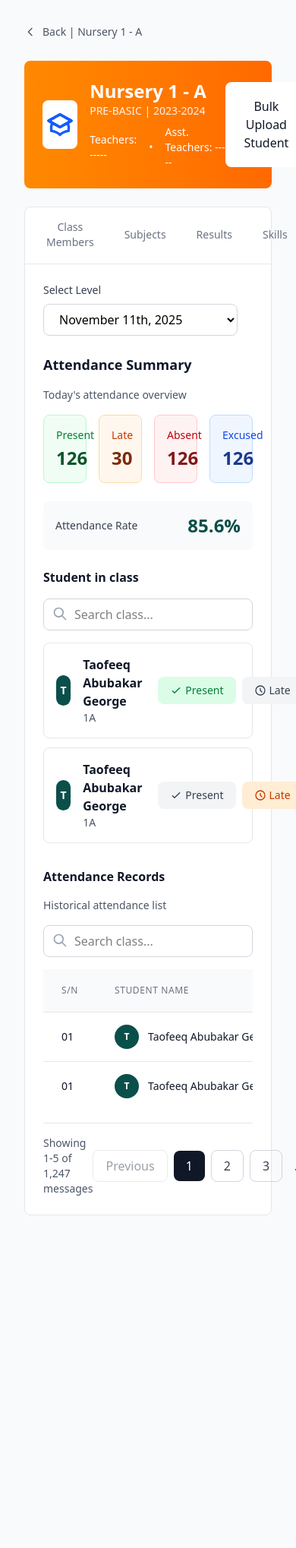
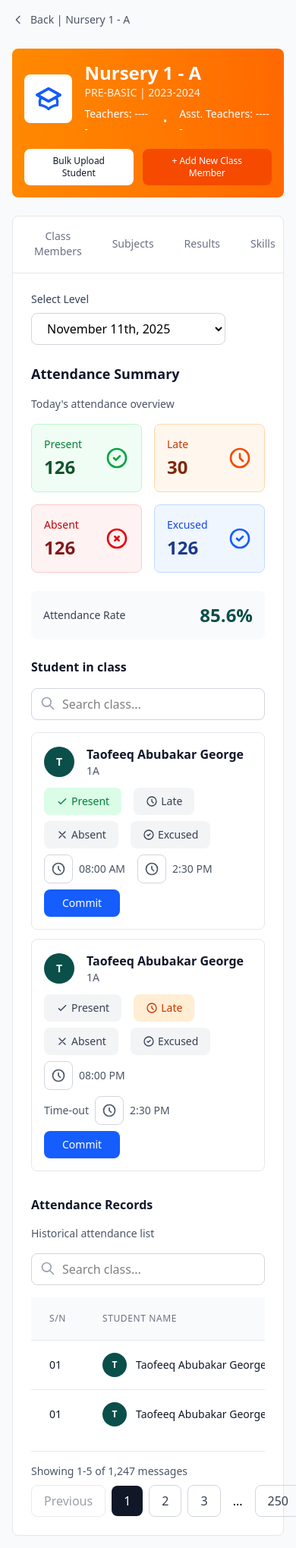
Before and after one commit to tsucess/kokokah_sms, a Laravel app: page /admin/classes/attendance in a window 390 px wide. Shown: the part 129-2167 px from the top of the page at 76% size. Run offline with Laravel 12, Linux system fonts and the light colour scheme; style sheets or scripts are compiled from the project's sources; some libraries are stand-ins or nearby versions.

Commit message:
fixed responsiveness

```diff
--- a/resources/views/admin/classes/attendance.blade.php
+++ b/resources/views/admin/classes/attendance.blade.php
@@ -4,10 +4,10 @@
 @section('page-title', 'Welcome to Kokokah')
 
 @section('content')
-<div class="p-8">
+<div class="p-4 md:p-8">
     <!-- Back Button -->
     <div class="mb-6">
-        <a href="{{ route('admin.classes') }}" class="inline-flex items-center text-sm text-gray-600 hover:text-gray-900">
+        <a href="{{ route('admin.classes') }}" class="inline-flex items-center text-sm sm:text-base text-gray-600 hover:text-gray-900">
             <svg class="w-4 h-4 mr-2" fill="none" stroke="currentColor" viewBox="0 0 24 24">
                 <path stroke-linecap="round" stroke-linejoin="round" stroke-width="2" d="M15 19l-7-7 7-7" />
             </svg>
@@ -16,7 +16,7 @@
     </div>
 
     <!-- Class Info Card -->
-    <div class="bg-gradient-to-r from-orange-400 to-orange-500 rounded-lg p-6 mb-6 flex items-center justify-between">
+    <div class="bg-linear-to-r from-orange-400 to-orange-500 rounded-lg p-4 sm:p-6 mb-6 flex flex-col gap-4 sm:flex-row sm:items-center justify-between">
         <div class="flex items-center space-x-4">
             <div class="w-16 h-16 bg-white rounded-lg flex items-center justify-center">
                 <svg class="w-10 h-10 text-blue-600" fill="none" stroke="currentColor" viewBox="0 0 24 24">
@@ -36,10 +36,10 @@
             </div>
         </div>
         <div class="flex gap-3">
-            <button class="px-6 py-2 bg-white text-gray-900 rounded-lg font-medium hover:bg-gray-100 transition-colors">
+            <button class="px-4 sm:px-6 py-2 text-xs sm:text-sm bg-white text-gray-900 rounded-lg font-medium hover:bg-gray-100 transition-colors">
                 Bulk Upload Student
             </button>
-            <button class="px-6 py-2 bg-orange-600 text-white rounded-lg font-medium hover:bg-orange-700 transition-colors">
+            <button class="px-4 sm:px-6 py-2 text-xs sm:text-sm bg-orange-600 text-white rounded-lg font-medium hover:bg-orange-700 transition-colors">
                 + Add New Class Member
             </button>
         </div>
@@ -48,7 +48,7 @@
     <!-- Tabs -->
     <div class="bg-white rounded-lg border border-gray-200">
         <!-- Tab Headers -->
-        <div class="border-b border-gray-200">
+        <div class="border-b border-gray-200 overflow-x-auto" style="scrollbar-width: none; -ms-overflow-style: none;">
             <nav class="flex space-x-8 px-6" aria-label="Tabs">
                 <button class="py-4 px-1 border-b-2 border-transparent text-gray-500 hover:text-gray-700 hover:border-gray-300 font-medium text-sm">
                     Class Members
@@ -83,7 +83,7 @@
                 <h3 class="text-lg font-semibold text-gray-900 mb-4">Attendance Summary</h3>
                 <p class="text-sm text-gray-600 mb-4">Today's attendance overview</p>
 
-                <div class="grid grid-cols-4 gap-4">
+                <div class="grid grid-cols-2 sm:grid-cols-4 gap-4">
                     <!-- Present -->
                     <div class="bg-green-50 border border-green-200 rounded-lg p-4">
                         <div class="flex items-center justify-between">
@@ -164,7 +164,7 @@
                 <div class="space-y-3">
                     <!-- Student 1 -->
                     <div class="border border-gray-200 rounded-lg p-4">
-                        <div class="flex items-center justify-between">
+                        <div class="flex flex-col sm:flex-row sm:items-center gap-3 justify-between">
                             <div class="flex items-center space-x-4">
                                 <div class="w-10 h-10 bg-teal-900 rounded-full flex items-center justify-center">
                                     <span class="text-white font-semibold text-sm">T</span>
@@ -174,7 +174,7 @@
                                     <p class="text-sm text-gray-600">1A</p>
                                 </div>
                             </div>
-                            <div class="flex items-center space-x-2">
+                            <div class="flex flex-wrap gap-2 items-center space-x-2">
                                 <!-- Present -->
                                 <button class="px-4 py-2 bg-green-100 text-green-700 rounded-lg text-sm font-medium hover:bg-green-200 transition-colors flex items-center">
                                     <svg class="w-4 h-4 mr-1" fill="none" stroke="currentColor" viewBox="0 0 24 24">
@@ -204,7 +204,7 @@
                                     Excused
                                 </button>
                                 <!-- Time -->
-                                <div class="flex items-center space-x-2 ml-4">
+                                <div class="flex items-center space-x-2">
                                     <button class="p-2 border border-gray-300 rounded-lg hover:bg-gray-50">
                                         <svg class="w-5 h-5 text-gray-600" fill="none" stroke="currentColor" viewBox="0 0 24 24">
                                             <path stroke-linecap="round" stroke-linejoin="round" stroke-width="2" d="M12 8v4l3 3m6-3a9 9 0 11-18 0 9 9 0 0118 0z" />
@@ -231,7 +231,7 @@
 
                     <!-- Student 2 -->
                     <div class="border border-gray-200 rounded-lg p-4">
-                        <div class="flex items-center justify-between">
+                        <div class="flex flex-col sm:flex-row sm:items-center gap-3 justify-between">
                             <div class="flex items-center space-x-4">
                                 <div class="w-10 h-10 bg-teal-900 rounded-full flex items-center justify-center">
                                     <span class="text-white font-semibold text-sm">T</span>
@@ -241,7 +241,7 @@
                                     <p class="text-sm text-gray-600">1A</p>
                                 </div>
                             </div>
-                            <div class="flex items-center space-x-2">
+                            <div class="flex flex-wrap gap-2 items-center space-x-2">
                                 <!-- Present -->
                                 <button class="px-4 py-2 bg-gray-100 text-gray-700 rounded-lg text-sm font-medium hover:bg-gray-200 transition-colors flex items-center">
                                     <svg class="w-4 h-4 mr-1" fill="none" stroke="currentColor" viewBox="0 0 24 24">
@@ -271,7 +271,7 @@
                                     Excused
                                 </button>
                                 <!-- Time -->
-                                <div class="flex items-center space-x-2 ml-4">
+                                <div class="flex items-center space-x-2">
                                     <button class="p-2 border border-gray-300 rounded-lg hover:bg-gray-50">
                                         <svg class="w-5 h-5 text-gray-600" fill="none" stroke="currentColor" viewBox="0 0 24 24">
                                             <path stroke-linecap="round" stroke-linejoin="round" stroke-width="2" d="M12 8v4l3 3m6-3a9 9 0 11-18 0 9 9 0 0118 0z" />
@@ -374,7 +374,7 @@
                 </div>
 
                 <!-- Pagination -->
-                <div class="mt-4 flex items-center justify-between border-t border-gray-200 pt-4">
+                <div class="mt-4 flex flex-col sm:flex-row sm:items-center gap-2 justify-between border-t border-gray-200 pt-4">
                     <p class="text-sm text-gray-600">Showing 1-5 of 1,247 messages</p>
                     <div class="flex items-center space-x-2">
                         <button class="px-4 py-2 border border-gray-300 text-gray-700 rounded-lg hover:bg-gray-50 disabled:opacity-50" disabled>
```
Also changed, not shown: resources/views/admin/classes/members.blade.php (+11 -9 lines), resources/views/admin/expenses/create.blade.php (+5 -5 lines), resources/views/admin/messaging/messages.blade.php (+9 -9 lines), resources/views/admin/parents/link-children.blade.php (+4 -4 lines), resources/views/admin/parents/management.blade.php (+10 -11 lines).
